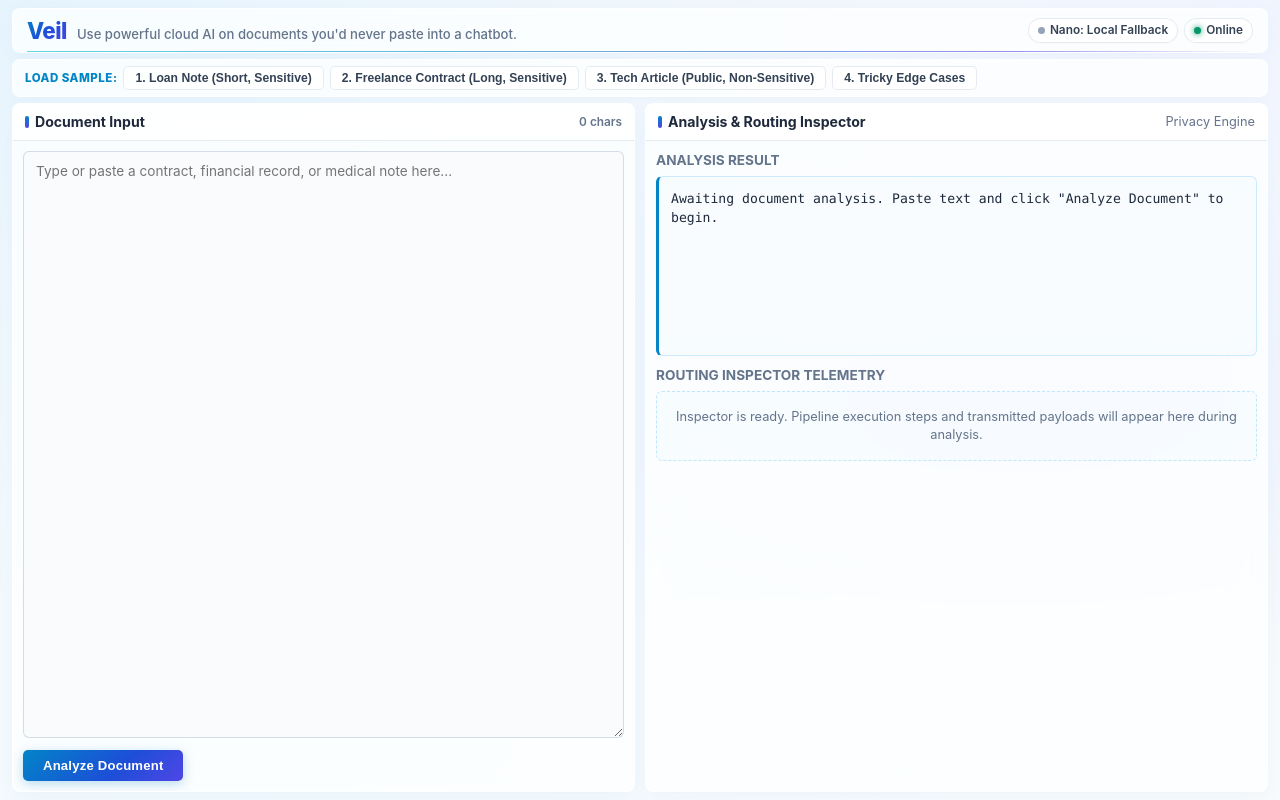
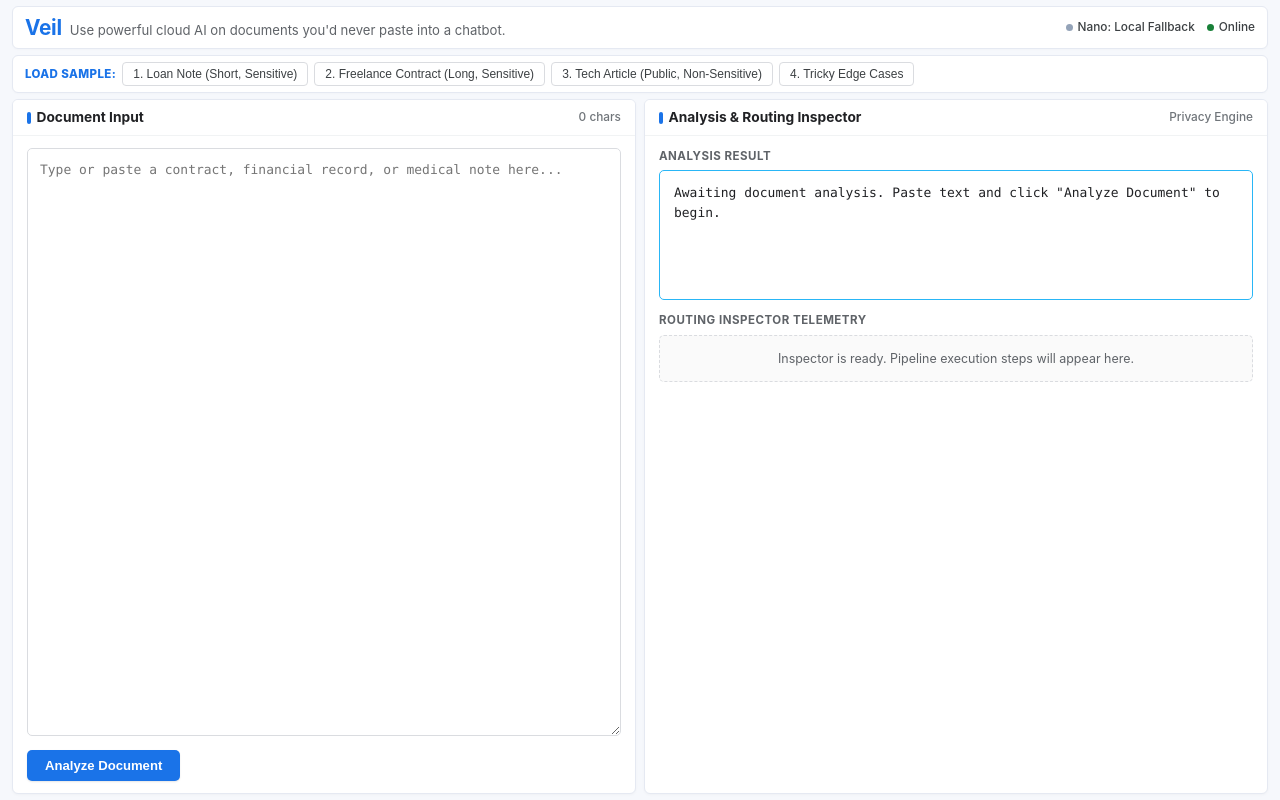
Before and after one commit to akshayaksh1508-creator/Veli, a website built with Vite: page index.html in a window 1280 px wide. Built offline with nearby package versions, Linux system fonts and the light colour scheme; some packages are replaced by stand-ins of ours; no server answers.

Commit message:
D1-T6: match reference UI layout, typography, cyan result border, and button styling

```diff
--- a/index.html
+++ b/index.html
@@ -25,9 +25,9 @@
       </div>
     </header>
 
-    <!-- Sample Document Pickers -->
+    <!-- Load Sample Bar -->
     <div class="samples-bar">
-      <span class="samples-label">Load Sample:</span>
+      <span class="samples-label">LOAD SAMPLE:</span>
       <button class="sample-btn" data-sample="SAMPLE_1">1. Loan Note (Short, Sensitive)</button>
       <button class="sample-btn" data-sample="SAMPLE_2">2. Freelance Contract (Long, Sensitive)</button>
       <button class="sample-btn" data-sample="SAMPLE_3">3. Tech Article (Public, Non-Sensitive)</button>
@@ -36,10 +36,10 @@
 
     <!-- Main Two-Column Workspace -->
     <main class="main-grid">
-      <!-- Left Panel: Input -->
+      <!-- Left Panel: Document Input -->
       <section class="panel">
         <div class="panel-header">
-          <h2>Document Input</h2>
+          <h2><span class="header-bar"></span>Document Input</h2>
           <span class="char-counter" id="char-counter">0 chars</span>
         </div>
         <div class="panel-body">
@@ -55,28 +55,24 @@
         </div>
       </section>
 
-      <!-- Right Panel: Result Area & Routing Inspector -->
+      <!-- Right Panel: Analysis & Routing Inspector -->
       <section class="panel">
         <div class="panel-header">
-          <h2>Analysis & Routing Inspector</h2>
-          <span style="font-size: 0.8rem; color: var(--text-muted);">Privacy Engine</span>
+          <h2><span class="header-bar"></span>Analysis & Routing Inspector</h2>
+          <span class="header-meta">Privacy Engine</span>
         </div>
         <div class="panel-body">
           <!-- Result Area -->
-          <div>
-            <h3 style="font-size: 0.85rem; text-transform: uppercase; color: var(--text-muted); margin-bottom: 6px;">
-              Analysis Result
-            </h3>
+          <div class="section-group">
+            <div class="section-title">ANALYSIS RESULT</div>
             <div id="result-box" class="code-box">Awaiting document analysis. Paste text and click "Analyze Document" to begin.</div>
           </div>
 
-          <!-- Empty Inspector Panel (Scaffold for Day 2) -->
-          <div>
-            <h3 style="font-size: 0.85rem; text-transform: uppercase; color: var(--text-muted); margin-bottom: 6px;">
-              Routing Inspector Telemetry
-            </h3>
+          <!-- Routing Inspector Telemetry -->
+          <div class="section-group">
+            <div class="section-title">ROUTING INSPECTOR TELEMETRY</div>
             <div id="inspector-panel" class="inspector-empty">
-              <p>Inspector is ready. Pipeline execution steps and transmitted payloads will appear here during analysis.</p>
+              <p>Inspector is ready. Pipeline execution steps will appear here.</p>
             </div>
           </div>
         </div>
--- a/src/styles.css
+++ b/src/styles.css
@@ -1,23 +1,17 @@
 :root {
-  --bg-primary: #f8fafc;
-  --glass-bg: rgba(255, 255, 255, 0.76);
-  --glass-bg-hover: rgba(255, 255, 255, 0.92);
-  --glass-input: rgba(248, 250, 252, 0.7);
-  --glass-border: rgba(255, 255, 255, 0.9);
-  --glass-border-subtle: rgba(226, 232, 240, 0.85);
-
-  /* Dual Harmonious Accent Colors: Electric Sapphire Blue & Modern Indigo/Cyan */
-  --blue-primary: #0284c7;        /* Vibrant Sky / Sapphire */
-  --blue-deep: #1d4ed8;           /* Rich Electric Royal */
-  --indigo-accent: #4f46e5;       /* Modern Indigo / Violet */
-  --cyan-accent: #06b6d4;         /* Fresh Cyan Glow */
-
-  --text-main: #0f172a;
-  --text-muted: #64748b;
-  --badge-local: #059669;
-  --badge-cloud: #7c3aed;
-  --badge-nano: #d97706;
-  --radius: 8px;
+  --bg-primary: #f6f8fc;
+  --bg-card: #ffffff;
+  --border-light: #e5e9f2;
+  --border-input: #dadce0;
+  --border-cyan: #29b6f6;
+  --text-main: #202124;
+  --text-muted: #5f6368;
+  --primary-blue: #1a73e8;
+  --primary-blue-hover: #1557b0;
+  --badge-local: #0288d1;
+  --badge-nano: #e65100;
+  --badge-cloud: #512da8;
+  --radius: 6px;
 }
 
 * {
@@ -31,17 +25,11 @@ html, body {
 }
 
 body {
-  font-family: -apple-system, BlinkMacSystemFont, 'Segoe UI', Roboto, Helvetica, Arial, sans-serif;
-  /* Ambient frosted mesh gradient background with sapphire & indigo ambient orbs */
-  background: radial-gradient(at 0% 0%, rgba(224, 242, 254, 0.75) 0px, transparent 55%),
-              radial-gradient(at 100% 0%, rgba(238, 242, 255, 0.7) 0px, transparent 50%),
-              radial-gradient(at 80% 50%, rgba(224, 231, 255, 0.45) 0px, transparent 50%),
-              radial-gradient(at 20% 90%, rgba(240, 249, 255, 0.8) 0px, transparent 60%),
-              #f8fafc;
-  background-attachment: fixed;
+  font-family: -apple-system, BlinkMacSystemFont, "Segoe UI", Roboto, Helvetica, Arial, sans-serif;
+  background-color: var(--bg-primary);
   color: var(--text-main);
   line-height: 1.4;
-  padding: 8px 12px;
+  padding: 6px 12px;
   display: flex;
   flex-direction: column;
 }
@@ -55,74 +43,52 @@ body {
   min-height: 0;
 }
 
-/* Glass Header with Sapphire/Indigo Accents */
+/* Header */
 header {
-  padding: 6px 14px;
-  background: var(--glass-bg);
-  backdrop-filter: blur(16px) saturate(190%);
-  -webkit-backdrop-filter: blur(16px) saturate(190%);
-  border: 1px solid var(--glass-border);
+  padding: 6px 12px;
+  background: var(--bg-card);
+  border: 1px solid var(--border-light);
   border-radius: var(--radius);
   display: flex;
   justify-content: space-between;
   align-items: center;
   flex-wrap: wrap;
   gap: 8px;
-  box-shadow: 0 4px 18px rgba(2, 132, 199, 0.04);
-  position: relative;
-}
-
-header::after {
-  content: '';
-  position: absolute;
-  bottom: 0;
-  left: 14px;
-  right: 14px;
-  height: 1.5px;
-  background: linear-gradient(90deg, var(--cyan-accent) 0%, var(--blue-primary) 35%, var(--indigo-accent) 80%, transparent 100%);
-  border-radius: 999px;
-  opacity: 0.6;
+  box-shadow: 0 1px 2px rgba(0, 0, 0, 0.02);
 }
 
 .brand {
   display: flex;
   align-items: baseline;
-  gap: 10px;
+  gap: 8px;
 }
 
 .brand h1 {
-  font-size: 1.4rem;
-  font-weight: 800;
-  background: linear-gradient(135deg, var(--blue-primary) 0%, var(--blue-deep) 50%, var(--indigo-accent) 100%);
-  -webkit-background-clip: text;
-  -webkit-text-fill-color: transparent;
-  letter-spacing: -0.5px;
+  font-size: 1.3rem;
+  font-weight: 700;
+  color: var(--primary-blue);
+  letter-spacing: -0.3px;
 }
 
 .brand p {
   color: var(--text-muted);
   font-size: 0.82rem;
-  font-weight: 500;
+  font-weight: 400;
 }
 
 .status-bar {
   display: flex;
-  gap: 6px;
+  gap: 12px;
   align-items: center;
 }
 
 .status-chip {
   font-size: 0.74rem;
-  padding: 3px 9px;
-  border-radius: 999px;
-  background: rgba(255, 255, 255, 0.85);
-  border: 1px solid var(--glass-border-subtle);
   display: flex;
   align-items: center;
   gap: 5px;
-  font-weight: 600;
-  color: #334155;
-  box-shadow: 0 1px 3px rgba(0, 0, 0, 0.02);
+  font-weight: 500;
+  color: #3c4043;
 }
 
 .status-dot {
@@ -133,20 +99,16 @@ header::after {
 }
 
 .status-dot.active {
-  background: var(--badge-local);
-  box-shadow: 0 0 6px var(--badge-local);
+  background: #188038;
 }
 
 .status-dot.nano {
-  background: var(--badge-nano);
-  box-shadow: 0 0 6px var(--badge-nano);
+  background: #e37400;
 }
 
-/* Glass Sample Buttons Bar with Cyan/Blue Glows */
+/* Load Sample Bar */
 .samples-bar {
-  background: var(--glass-bg);
-  backdrop-filter: blur(14px) saturate(180%);
-  -webkit-backdrop-filter: blur(14px) saturate(180%);
+  background: var(--bg-card);
   padding: 6px 12px;
   border-radius: var(--radius);
   margin: 6px 0;
@@ -154,43 +116,40 @@ header::after {
   align-items: center;
   gap: 6px;
   flex-wrap: wrap;
-  border: 1px solid var(--glass-border);
-  box-shadow: 0 2px 10px rgba(2, 132, 199, 0.03);
+  border: 1px solid var(--border-light);
+  box-shadow: 0 1px 2px rgba(0, 0, 0, 0.02);
 }
 
 .samples-label {
   font-size: 0.72rem;
   font-weight: 800;
-  color: var(--blue-primary);
-  text-transform: uppercase;
-  letter-spacing: 0.5px;
+  color: var(--primary-blue);
+  letter-spacing: 0.4px;
 }
 
 .sample-btn {
-  background: rgba(255, 255, 255, 0.85);
-  border: 1px solid var(--glass-border-subtle);
-  color: #334155;
-  padding: 4px 11px;
-  border-radius: 5px;
-  font-size: 0.76rem;
-  font-weight: 600;
+  background: #ffffff;
+  border: 1px solid var(--border-input);
+  color: #3c4043;
+  padding: 4px 10px;
+  border-radius: 4px;
+  font-size: 0.75rem;
+  font-weight: 500;
   cursor: pointer;
-  transition: all 0.15s ease;
+  transition: all 0.12s ease;
 }
 
 .sample-btn:hover {
-  background: #f0f9ff;
-  border-color: var(--blue-primary);
-  color: var(--blue-primary);
-  transform: translateY(-1px);
-  box-shadow: 0 3px 10px rgba(2, 132, 199, 0.15);
+  background: #f8fafc;
+  border-color: var(--primary-blue);
+  color: var(--primary-blue);
 }
 
-/* Main Grid: Edge-to-edge transparent containers */
+/* Main Grid: 2 Columns Edge-to-Edge */
 .main-grid {
   display: grid;
   grid-template-columns: 1fr 1fr;
-  gap: 10px;
+  gap: 8px;
   flex: 1;
   min-height: 0;
 }
@@ -201,152 +160,148 @@ header::after {
   }
 }
 
-/* Translucent Glass Panels with Top Gradient Borders */
 .panel {
-  background: var(--glass-bg);
-  backdrop-filter: blur(16px) saturate(190%);
-  -webkit-backdrop-filter: blur(16px) saturate(190%);
+  background: var(--bg-card);
   border-radius: var(--radius);
-  border: 1px solid var(--glass-border);
+  border: 1px solid var(--border-light);
   display: flex;
   flex-direction: column;
   overflow: hidden;
-  box-shadow: 0 6px 25px -4px rgba(2, 132, 199, 0.05), 0 2px 6px -1px rgba(15, 23, 42, 0.02);
-  position: relative;
+  box-shadow: 0 1px 3px rgba(0, 0, 0, 0.03);
 }
 
 .panel-header {
-  padding: 8px 12px;
-  border-bottom: 1px solid var(--glass-border-subtle);
+  padding: 8px 14px;
+  border-bottom: 1px solid #f1f3f4;
   display: flex;
   justify-content: space-between;
   align-items: center;
-  background: rgba(255, 255, 255, 0.6);
-  backdrop-filter: blur(12px);
+  background: #ffffff;
+}
+
+.header-bar {
+  display: inline-block;
+  width: 3.5px;
+  height: 12px;
+  background: var(--primary-blue);
+  border-radius: 2px;
+  margin-right: 6px;
 }
 
 .panel-header h2 {
-  font-size: 0.88rem;
+  font-size: 0.86rem;
   font-weight: 700;
-  color: #1e293b;
+  color: #202124;
   display: flex;
   align-items: center;
-  gap: 6px;
 }
 
-.panel-header h2::before {
-  content: '';
-  display: inline-block;
-  width: 4px;
-  height: 12px;
-  background: linear-gradient(180deg, var(--blue-primary), var(--indigo-accent));
-  border-radius: 2px;
+.char-counter, .header-meta {
+  font-size: 0.74rem;
+  color: #70757a;
+  font-weight: 500;
 }
 
 .panel-body {
-  padding: 10px;
+  padding: 12px 14px;
   flex: 1;
   display: flex;
   flex-direction: column;
-  gap: 10px;
+  gap: 12px;
   overflow-y: auto;
 }
 
-/* Frosted Textarea */
+/* Document Textarea */
 textarea.doc-input {
   width: 100%;
   flex: 1;
-  min-height: 220px;
-  background: var(--glass-input);
-  backdrop-filter: blur(10px);
-  -webkit-backdrop-filter: blur(10px);
-  border: 1px solid rgba(203, 213, 225, 0.8);
-  border-radius: 6px;
-  color: var(--text-main);
-  font-family: inherit;
-  font-size: 0.85rem;
-  padding: 10px 12px;
+  min-height: 360px;
+  background: #ffffff;
+  border: 1px solid var(--border-input);
+  border-radius: 5px;
+  color: #202124;
+  font-family: Consolas, "Liberation Mono", "Courier New", monospace;
+  font-size: 0.81rem;
+  padding: 12px;
   resize: vertical;
   line-height: 1.45;
-  transition: all 0.15s ease;
 }
 
 textarea.doc-input:focus {
   outline: none;
-  background: rgba(255, 255, 255, 0.95);
-  border-color: var(--blue-primary);
-  box-shadow: 0 0 0 3px rgba(2, 132, 199, 0.16);
+  border-color: var(--primary-blue);
+  box-shadow: 0 0 0 2px rgba(26, 115, 232, 0.15);
 }
 
 .input-footer {
   display: flex;
-  justify-content: space-between;
+  justify-content: flex-start;
   align-items: center;
   padding-top: 2px;
 }
 
-.char-counter {
-  font-size: 0.74rem;
-  color: var(--text-muted);
-  font-weight: 600;
-}
-
-/* Primary Action Button: Electric Sapphire Gradient with Subtle Glow */
+/* Analyze Document Button */
 .btn-primary {
-  background: linear-gradient(135deg, var(--blue-primary) 0%, var(--blue-deep) 60%, var(--indigo-accent) 100%);
+  background: var(--primary-blue);
   color: #ffffff;
   border: none;
-  padding: 8px 20px;
+  padding: 8px 18px;
   font-size: 0.82rem;
   font-weight: 600;
   border-radius: 5px;
   cursor: pointer;
-  transition: all 0.2s cubic-bezier(0.4, 0, 0.2, 1);
-  box-shadow: 0 3px 12px rgba(2, 132, 199, 0.28);
-  letter-spacing: 0.2px;
+  transition: background 0.15s ease;
+  box-shadow: 0 1px 2px rgba(0, 0, 0, 0.1);
 }
 
 .btn-primary:hover:not(:disabled) {
-  background: linear-gradient(135deg, #0369a1 0%, #1e40af 60%, #4338ca 100%);
-  transform: translateY(-1.5px);
-  box-shadow: 0 5px 18px rgba(37, 99, 235, 0.4);
+  background: var(--primary-blue-hover);
 }
 
 .btn-primary:disabled {
   opacity: 0.55;
   cursor: not-allowed;
-  transform: none;
-  box-shadow: none;
 }
 
-/* Frosted Code & Result Box with Indigo Accent Border */
-.code-box {
-  background: rgba(240, 249, 255, 0.45);
-  backdrop-filter: blur(12px);
-  -webkit-backdrop-filter: blur(12px);
-  border: 1px solid rgba(186, 230, 253, 0.7);
-  border-left: 3px solid var(--blue-primary);
-  border-radius: 6px;
-  padding: 12px;
-  font-family: 'SF Mono', Consolas, 'Liberation Mono', Menlo, monospace;
-  font-size: 0.82rem;
-  line-height: 1.45;
-  white-space: pre-wrap;
-  min-height: 180px;
-  max-height: 320px;
-  overflow-y: auto;
-  color: #1e293b;
+/* Sections on Right Panel */
+.section-group {
+  display: flex;
+  flex-direction: column;
+  gap: 6px;
 }
 
-/* Frosted Routing Inspector */
+.section-title {
+  font-size: 0.72rem;
+  font-weight: 700;
+  color: var(--text-muted);
+  letter-spacing: 0.5px;
+}
+
+/* Cyan Border Result Box */
+.code-box {
+  background: #ffffff;
+  border: 1.5px solid var(--border-cyan);
+  border-radius: 5px;
+  padding: 12px 14px;
+  font-family: Consolas, "Liberation Mono", "Courier New", monospace;
+  font-size: 0.81rem;
+  line-height: 1.5;
+  white-space: pre-wrap;
+  min-height: 130px;
+  max-height: 260px;
+  overflow-y: auto;
+  color: #202124;
+}
+
+/* Routing Inspector */
 .inspector-empty {
-  border: 1px dashed rgba(186, 230, 253, 0.9);
-  border-radius: 6px;
-  padding: 16px 12px;
+  border: 1px dashed var(--border-input);
+  border-radius: 5px;
+  padding: 14px 12px;
   text-align: center;
   color: var(--text-muted);
-  font-size: 0.8rem;
-  background: rgba(240, 249, 255, 0.35);
+  font-size: 0.78rem;
+  background: #fafafa;
 }
 
 .timeline {
@@ -359,23 +314,36 @@ textarea.doc-input:focus {
   display: flex;
   align-items: center;
   justify-content: space-between;
-  padding: 6px 10px;
-  background: rgba(255, 255, 255, 0.85);
-  border: 1px solid var(--glass-border-subtle);
-  border-left: 3px solid var(--blue-primary);
-  border-radius: 5px;
-  font-size: 0.8rem;
-  box-shadow: 0 1px 4px rgba(2, 132, 199, 0.04);
+  padding: 7px 12px;
+  background: #ffffff;
+  border: 1px solid #e0e6ed;
+  border-left: 3px solid var(--border-cyan);
+  border-radius: 4px;
+  font-size: 0.79rem;
 }
 
 .step-badge {
   font-size: 0.68rem;
   padding: 2px 6px;
-  border-radius: 4px;
+  border-radius: 3px;
   font-weight: 700;
   letter-spacing: 0.3px;
 }
 
-.badge-nano { background: #fef3c7; color: #b45309; border: 1px solid #fde68a; }
-.badge-cloud { background: #ede9fe; color: #6d28d9; border: 1px solid #ddd6fe; }
-.badge-local { background: #e0f2fe; color: #0369a1; border: 1px solid #bae6fd; }
+.badge-nano {
+  background: #fff3e0;
+  color: var(--badge-nano);
+  border: 1px solid #ffe0b2;
+}
+
+.badge-cloud {
+  background: #ede7f6;
+  color: var(--badge-cloud);
+  border: 1px solid #d1c4e9;
+}
+
+.badge-local {
+  background: #e1f5fe;
+  color: var(--badge-local);
+  border: 1px solid #b3e5fc;
+}
```
